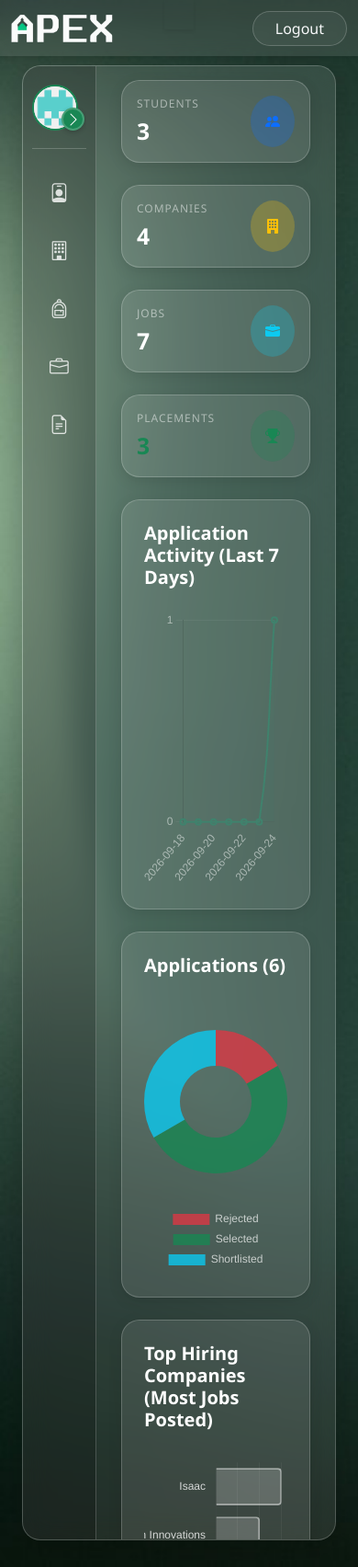
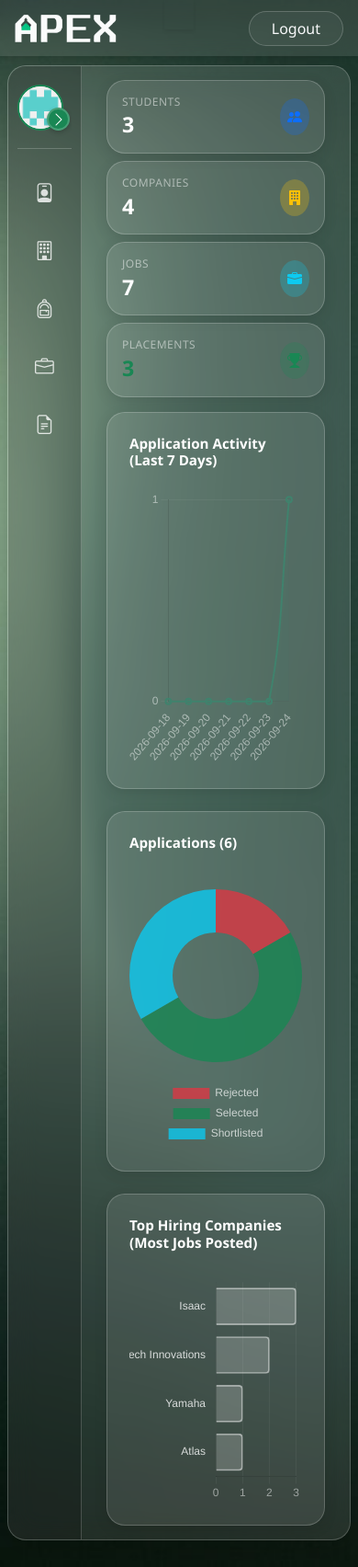
Before and after one commit to 23f2004545/placement-portal-application, a Flask app: page /admin/profile in a window 390 px wide. Shown: the whole page at 92% size. Run offline with Flask 3, Linux system fonts and the light colour scheme; a user stored in the database is signed in.

Commit message:
feat : mobile ui fix

```diff
--- a/placement_portal/static/css/style.css
+++ b/placement_portal/static/css/style.css
@@ -693,22 +736,44 @@ select.glass-input option {
         width: 50px;
         height: 50px;
     }
-    .d-flex.flex-column.gap-2 {
-        /* flex-direction: row !important;*/ /* Buttons side-by-side on mobile */
+    .job-card .d-flex.flex-column.gap-2 {
         width: 100%;
         margin-top: 10px;
     }
-    .d-flex.flex-column.gap-2 .btn {
+    .job-card .d-flex.flex-column.gap-2 .btn {
         flex: 1;
     }
     .notif {
         position: absolute;
-        top: 12px;   /* Adjusted to sit slightly above the icon */
-        right: 14px; /* Adjusted to sit on the top-right corner */
-        width: 14px; /* Slightly smaller for the collapsed view */
+        top: 8px;
+        right: 8px;
+        width: 14px;
         height: 14px;
-        font-size: 4px;
-      }
+        font-size: 8px;
+    }
+
+    /* Responsive typography */
+    h2 { font-size: 1.35rem !important; }
+    h3 { font-size: 1.2rem !important; }
+    h4 { font-size: 1.05rem !important; }
+    h5 { font-size: 0.95rem !important; }
+
+    .section-title { font-size: 1.05rem !important; }
+
+    .text-xs {
+        font-size: 0.72rem !important;
+        letter-spacing: 0.5px;
+    }
+
+    .glass-card .btn-sm {
+        font-size: 0.78rem !important;
+        padding: 5px 10px !important;
+    }
+
+    .status-badge {
+        font-size: 0.72rem !important;
+        padding: 4px 10px !important;
+    }
 }
 
 
--- a/placement_portal/templates/admin/dashboard.html
+++ b/placement_portal/templates/admin/dashboard.html
@@ -3,7 +3,7 @@
 {% block title %}Admin Dashboard{% endblock %}
 
 {% block content %}
-<div class="container-fluid px-8">
+<div class="w-100 p-0">
     <div class="dashboard-wrapper">
 
             <aside class="sidebar" id="sidebar">
@@ -71,7 +71,7 @@
 
         <!-- Modal for confirmation dialogs -->
         <div class="modal fade" id="confirmModal" tabindex="-1" aria-hidden="true">
-            <div class="modal-dialog modal-dialog-centered">
+            <div class="modal-dialog modal-dialog-centered mx-3 mx-sm-auto">
                 <div class="modal-content glass-card border-0" style="background: rgba(20, 20, 20, 0.95); backdrop-filter: blur(15px);">
                     <div class="modal-header border-0 pb-0">
                         <h5 class="modal-title text-white fw-bold" id="confirmTitle">Confirm Action</h5>
--- a/placement_portal/templates/admin/profile.html
+++ b/placement_portal/templates/admin/profile.html
@@ -5,52 +5,61 @@
 {% block dashboard_content %}
 <div class="container-fluid fade-in">
 
-    <div class="row g-4 mb-4">
-        <div class="col-md-3">
+
+    <div class="row g-2 g-md-4 mb-3 mb-md-4">
+        <!-- Students Card -->
+        <div class="col-12 col-md-3">
             <div class="glass-card p-3 d-flex justify-content-between align-items-center">
-                <div>
-                    <h6 class="text-white-50 text-uppercase text-xs">Students</h6>
-                    <h2 class="text-white fw-bold mb-0">{{ stats.students }}</h2>
+                <div class="pe-2">
+                    <h6 class="text-white-50 text-uppercase text-nowrap mb-1" style="font-size: 0.75rem; letter-spacing: 0.5px;">Students</h6>
+                    <h2 class="text-white fw-bold mb-0 fs-3 fs-md-2">{{ stats.students }}</h2>
                 </div>
-                <div class="icon-box bg-primary bg-opacity-25 text-primary rounded-circle p-3">
+                <div class="icon-box bg-primary bg-opacity-25 text-primary rounded-circle p-2 p-md-3 flex-shrink-0">
                     <i class="bi bi-people-fill fs-6"></i>
                 </div>
             </div>
         </div>
-        <div class="col-md-3">
+
+        <!-- Companies Card -->
+        <div class="col-12 col-md-3">
             <div class="glass-card p-3 d-flex justify-content-between align-items-center">
-                <div>
-                    <h6 class="text-white-50 text-uppercase text-xs">Companies</h6>
-                    <h2 class="text-white fw-bold mb-0">{{ stats.companies }}</h2>
+                <div class="pe-2">
+                    <h6 class="text-white-50 text-uppercase text-nowrap mb-1" style="font-size: 0.75rem; letter-spacing: 0.5px;">Companies</h6>
+                    <h2 class="text-white fw-bold mb-0 fs-3 fs-md-2">{{ stats.companies }}</h2>
                 </div>
-                <div class="icon-box bg-warning bg-opacity-25 text-warning rounded-circle p-3">
+                <div class="icon-box bg-warning bg-opacity-25 text-warning rounded-circle p-2 p-md-3 flex-shrink-0">
                     <i class="bi bi-building-fill fs-6"></i>
                 </div>
             </div>
         </div>
-        <div class="col-md-3">
+
+        <!-- Jobs Card -->
+        <div class="col-12 col-md-3">
             <div class="glass-card p-3 d-flex justify-content-between align-items-center">
-                <div>
-                    <h6 class="text-white-50 text-uppercase text-xs">Jobs</h6>
-                    <h2 class="text-white fw-bold mb-0">{{ stats.jobs }}</h2>
+                <div class="pe-2">
+                    <h6 class="text-white-50 text-uppercase text-nowrap mb-1" style="font-size: 0.75rem; letter-spacing: 0.5px;">Jobs</h6>
+                    <h2 class="text-white fw-bold mb-0 fs-3 fs-md-2">{{ stats.jobs }}</h2>
                 </div>
-                <div class="icon-box bg-info bg-opacity-25 text-info rounded-circle p-3">
+                <div class="icon-box bg-info bg-opacity-25 text-info rounded-circle p-2 p-md-3 flex-shrink-0">
                     <i class="bi bi-briefcase-fill fs-6"></i>
                 </div>
             </div>
         </div>
-        <div class="col-md-3">
+
+        <!-- Placements Card -->
+        <div class="col-12 col-md-3">
             <div class="glass-card p-3 d-flex justify-content-between align-items-center">
-                <div>
-                    <h6 class="text-white-50 text-uppercase text-xs">Placements</h6>
-                    <h2 class="text-success fw-bold mb-0">{{ stats.placements }}</h2>
+                <div class="pe-2">
+                    <h6 class="text-white-50 text-uppercase text-nowrap mb-1" style="font-size: 0.75rem; letter-spacing: 0.5px;">Placements</h6>
+                    <h2 class="text-success fw-bold mb-0 fs-3 fs-md-2">{{ stats.placements }}</h2>
                 </div>
-                <div class="icon-box bg-success bg-opacity-25 text-success rounded-circle p-3">
+                <div class="icon-box bg-success bg-opacity-25 text-success rounded-circle p-2 p-md-3 flex-shrink-0">
                     <i class="bi bi-trophy-fill fs-6"></i>
                 </div>
             </div>
         </div>
     </div>
+
 
     <div class="row g-4">
 
--- a/placement_portal/templates/base.html
+++ b/placement_portal/templates/base.html
@@ -15,7 +15,7 @@
   <body>
 
     <nav class="navbar navbar-expand-lg navbar-custom mb-2 position-sticky">
-      <div class="container">
+      <div class="container-fluid px-3 px-md-4">
         <a class="navbar-brand" href="/">
           <img src="/static/uploads/LOGO.png" height="34" class="d-inline-block align-text-top me-2" style="display: none;">
         </a>
@@ -35,7 +35,7 @@
       {% with messages = get_flashed_messages(with_categories=true) %}
         {% if messages %}
           {% for category, message in messages %}
-            <div class="alert alert-{{ category }} alert-dismissible fade show" role="alert" style="min-width: 300px;">
+            <div class="alert alert-{{ category }} alert-dismissible fade show" role="alert" style="min-width: min(300px, 90vw); max-width: 90vw;">
               {{ message }}
               <button type="button" class="btn-close" data-bs-dismiss="alert" aria-label="Close"></button>
             </div>
@@ -44,7 +44,7 @@
       {% endwith %}
     </div>
 
-    <div class="container">
+    <div class="container-fluid px-2 px-md-4">
       {% block content %}
       {% endblock %}
     </div>
--- a/placement_portal/templates/company/dashboard.html
+++ b/placement_portal/templates/company/dashboard.html
@@ -3,7 +3,7 @@
 {% block title %}Company Dashboard{% endblock %}
 
 {% block content %}
-<div class="container-fluid px-8">
+<div class="w-100 p-0">
     <div class="dashboard-wrapper">
 
             <aside class="sidebar" id="sidebar">
@@ -65,7 +65,7 @@
 
         <!-- Modal for confirmation dialogs -->
         <div class="modal fade" id="confirmModal" tabindex="-1" aria-hidden="true">
-            <div class="modal-dialog modal-dialog-centered">
+            <div class="modal-dialog modal-dialog-centered mx-3 mx-sm-auto">
                 <div class="modal-content glass-card border-0" style="background: rgba(20, 20, 20, 0.95); backdrop-filter: blur(15px);">
                     <div class="modal-header border-0 pb-0">
                         <h5 class="modal-title text-white fw-bold" id="confirmTitle">Confirm Action</h5>
--- a/placement_portal/templates/company/profile.html
+++ b/placement_portal/templates/company/profile.html
@@ -135,7 +135,7 @@
                     <i class="bi bi-envelope-fill icon-lg"></i>
                     <div>
                         <span class="d-block text-white-50 text-uppercase text-xs">Email</span>
-                        <span class="text-white">{{ user.email }}</span>
+                        <span class="text-white text-break">{{ user.email }}</span>
                     </div>
                 </div>
             </div>
@@ -145,7 +145,7 @@
                     <i class="bi bi-telephone-fill icon-lg"></i>
                     <div>
                         <span class="d-block text-white-50 text-uppercase text-xs">Contact</span>
-                        <span class="text-white">+91 {{ user.contact }}</span>
+                        <span class="text-white ">+91 {{ user.contact }}</span>
                     </div>
                 </div>
             </div>
--- a/placement_portal/templates/student/apply_job.html
+++ b/placement_portal/templates/student/apply_job.html
@@ -11,7 +11,7 @@
 
         <div class="row g-0">
 
-            <div class="col-md-5 p-4 border-end border-secondary" style="background: rgba(255,255,255,0.02);">
+            <div class="col-md-5 p-3 p-md-4 border-end-md" style="background: rgba(255,255,255,0.02);">
                 <div class="d-flex align-items-center gap-3 mb-4">
                     <img src="{{ job.company.user.image_url }}" alt="Logo" class="rounded-circle bg-white" style="width: 60px; height: 60px; object-fit: contain; padding: 5px;">
                     <div>
@@ -38,7 +38,7 @@
                 </div>
             </div>
 
-            <div class="col-md-7 p-4">
+            <div class="col-md-7 p-3 p-md-4">
                 <div class="d-flex justify-content-between align-items-center mb-4">
                     <h4 class="text-white fw-bold mb-0">Complete Application</h4>
                 </div>
--- a/placement_portal/templates/student/dashboard.html
+++ b/placement_portal/templates/student/dashboard.html
@@ -3,7 +3,7 @@
 {% block title %}Student Dashboard{% endblock %}
 
 {% block content %}
-<div class="container-fluid px-8">
+<div class="w-100 p-0">
     <div class="dashboard-wrapper">
 
             <aside class="sidebar" id="sidebar">
@@ -74,7 +74,7 @@
 
         <!-- Modal for confirmation dialogs -->
         <div class="modal fade" id="confirmModal" tabindex="-1" aria-hidden="true">
-            <div class="modal-dialog modal-dialog-centered">
+            <div class="modal-dialog modal-dialog-centered mx-3 mx-sm-auto">
                 <div class="modal-content glass-card border-0" style="background: rgba(20, 20, 20, 0.95); backdrop-filter: blur(15px);">
                     <div class="modal-header border-0 pb-0">
                         <h5 class="modal-title text-white fw-bold" id="confirmTitle">Confirm Action</h5>
--- a/placement_portal/templates/student/profile.html
+++ b/placement_portal/templates/student/profile.html
@@ -131,7 +131,7 @@
             </div>
 
             <div class="col-md-4 text-md-end text-center mt-3 mt-md-0">
-                <div class="d-flex align-items-center justify-content-end gap-2">
+                <div class="d-flex align-items-center justify-content-center justify-content-md-end gap-2">
                     <a href="{{user.student_details.resume}}" target="_blank" class="btn btn-outline-light rounded-pill px-4 glass-btn">
                         Download Resume (PDF)
                     </a>
--- a/placement_portal/templates/student/view_offer.html
+++ b/placement_portal/templates/student/view_offer.html
@@ -26,7 +26,7 @@
                 <small class="text-white-50 text-uppercase text-xs d-block">Company</small>
                 <h5 class="text-white fw-bold mb-0">{{ application.job_position.company.user.name }}</h5>
             </div>
-            <div class="vr bg-secondary mx-2 opacity-50"></div>
+            <div class="vr bg-secondary mx-2 opacity-50 d-none d-sm-block"></div>
             <div >
                 <small class="text-white-50 text-uppercase text-xs d-block ">Role Offered</small>
                 <h5 class="text-success fw-bold mb-0 ">{{ application.job_position.job_title }}</h5>
@@ -83,7 +83,7 @@
             </div>
 
             <div class="d-grid gap-2 d-md-flex justify-content-md-end mt-4">
-                <a href="{{ url_for('student_bp.applications') }}" class="btn btn-outline-light px-5 rounded-pill">Close</a>
+                <a href="{{ url_for('student_bp.applications') }}" class="btn btn-outline-light px-4 px-md-5 rounded-pill">Close</a>
             </div>
 
         </form>
```
Also changed, not shown: other parts of placement_portal/static/css/style.css (+56 -6 lines), placement_portal/instance/database.sqlite3, 2 other files.
